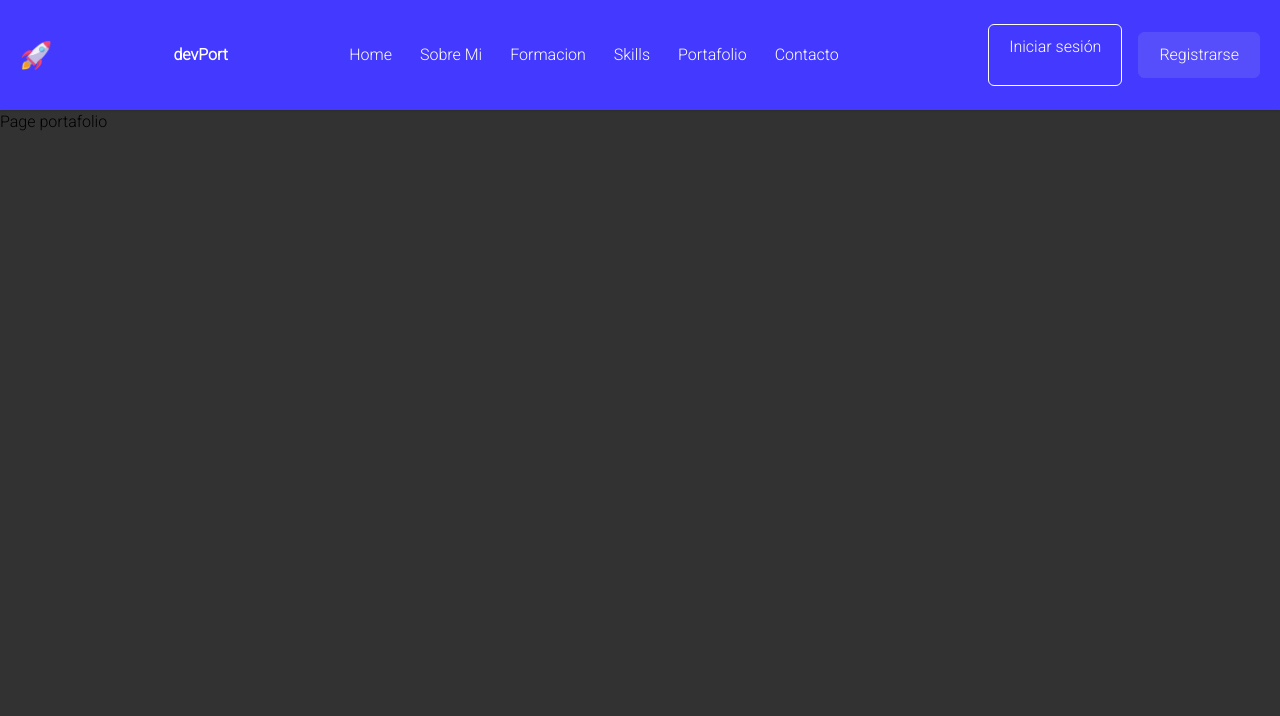
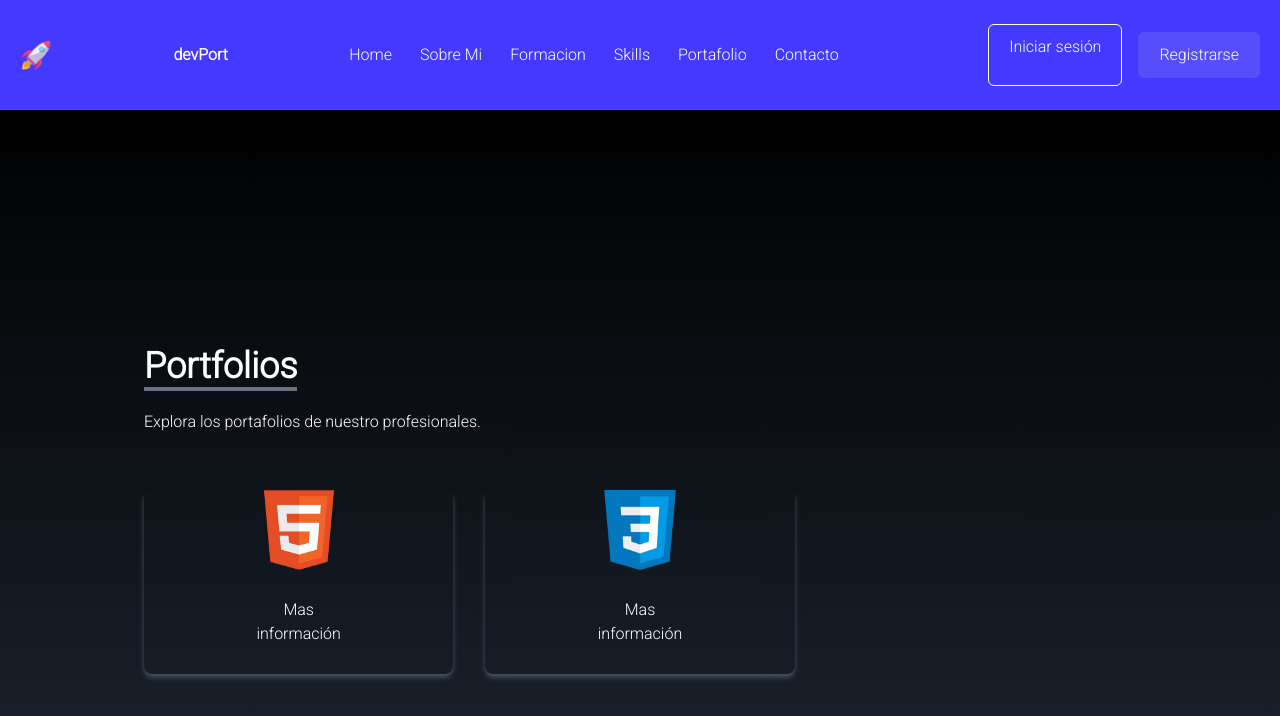
Before and after one commit to Cecimartinez/DevPort, a React (Vite) app: page /portafolio in a window 1280 px wide. Shown: the top 716 px of the page. Built offline with nearby package versions, Linux system fonts and the light colour scheme.

Commit message:
Update Portafolio.jsx

```diff
--- a/src/Pages/Portafolio/Portafolio.jsx
+++ b/src/Pages/Portafolio/Portafolio.jsx
@@ -1,8 +1,36 @@
+import html from "../../assets/html.png"
+import css from "../../assets/css.png";
+
 export const Portafolio = () => {
+
+  const portfolios = [
+    {id: 1,src: html},
+    {id: 2,src: css},
+  ];
+
   return (
-    <div>
-      <div>
-        <h2>Page portafolio</h2>
+    <div
+      name="portfolio"
+      className="bg-gradient-to-b from-black to-gray-800 w-full text-white md:h-screen"
+    >
+      <div className="max-w-screen-lg p-4 mx-auto flex flex-col justify-center w-full h-full">
+        <div className="pb-8">
+          <p className="text-4xl font-bold inline border-b-4 border-gray-500">
+            Portfolios
+          </p>
+          <p className="py-6">Explora los portafolios de nuestro profesionales.</p>
+        </div>
+
+        <div className="grid sm:grid-cols-2 md:grid-cols-3 gap-8 px-12 sm:px-0">
+          {portfolios.map(({ id, src }) => (
+            <div key={id} className="shadow-md shadow-gray-600 rounded-lg">
+              <img src={src} alt="" className="w-20 mx-auto" />
+              <div className="flex items-center justify-center">
+                <button className="w-1/2 px-6 py-3 m-4 duration-200 hover:scale-105">Mas información</button>
+              </div>
+            </div>
+          ))}
+        </div>
       </div>
     </div>
   );
```
